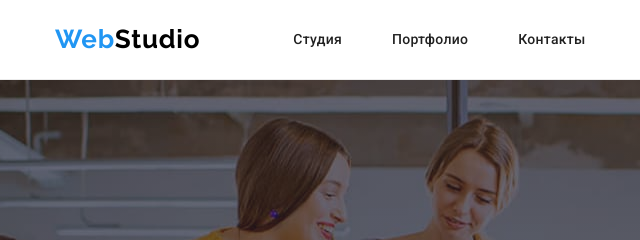
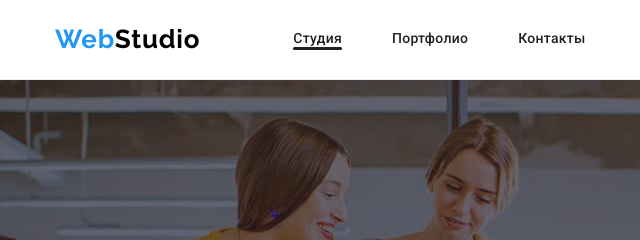
Before and after one commit to mynameisYuri/goit-markup-hw-05, a plain HTML site: page index.html in a window 1280 px wide. Shown: the top 240 px of the page, 0-640 px from the left. Drawn offline with nearby package versions, Linux system fonts and the light colour scheme.

Commit message:
Changes for HOMEWORK #5

```diff
--- a/css/style.css
+++ b/css/style.css
@@ -131,6 +131,9 @@ img {
     line-height: var(--header_line-height);
     letter-spacing: 0.02em;
     color: var(--header_color_2);
+
+    /* position: relative; */
+
     transition: color 250ms cubic-bezier(0.4, 0, 0.2, 1);
 }
 
@@ -148,9 +151,20 @@ img {
     color: var(--hover_color);
 }
 
-.active_link_studio::after {
+.active_link::after {
 
-    text-decoration: underline;
+    content: '';
+
+    /* position: absolute;
+
+    left: 0;
+    bottom: 0; */
+
+    display: block;
+    width: 100%;
+    height: 2.5px;
+    background-color: var(--header_color_2);
+    border-radius: 1.75px;
 
 }
 
--- a/index.html
+++ b/index.html
@@ -27,7 +27,7 @@
                         <a href="/" class="link header_logo">Web<span class="header_logo_p2">Studio</span></a>
                     </div>
                     <ul class="header_list">
-                        <li class="header_list_links"><a href="./index.html" class="link header_menu active_link_studio">Студия</a></li>
+                        <li class="header_list_links"><a href="./index.html" class="link header_menu active_link">Студия</a></li>
                         <li class="header_list_links"><a href="./portfolio.html" class="link header_menu">Портфолио</a></li>
                         <li class="header_list_links"><a href="/" class="link header_menu">Контакты</a></li>
                     </ul>
```
Also changed, not shown: portfolio.html (+1 -1 lines).
